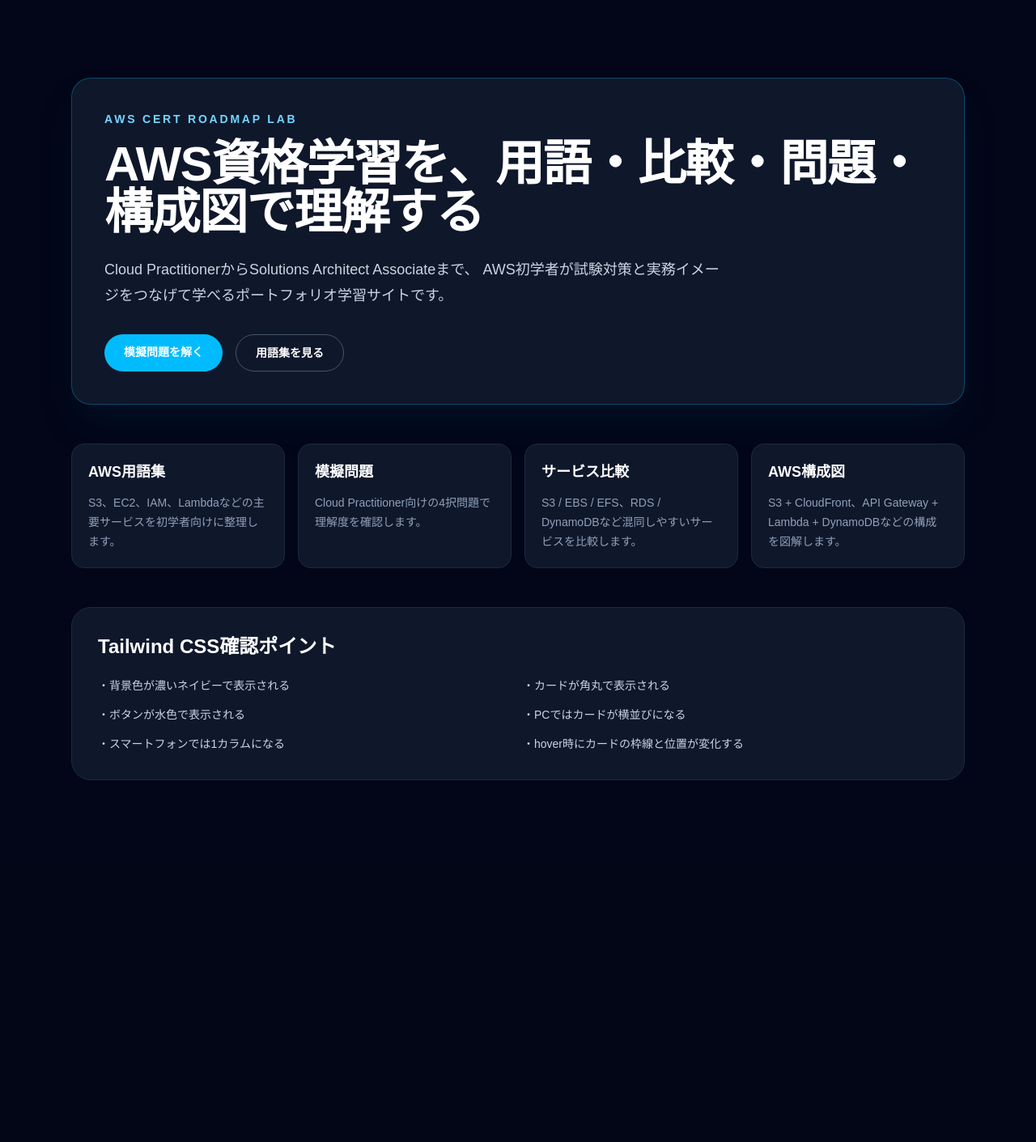
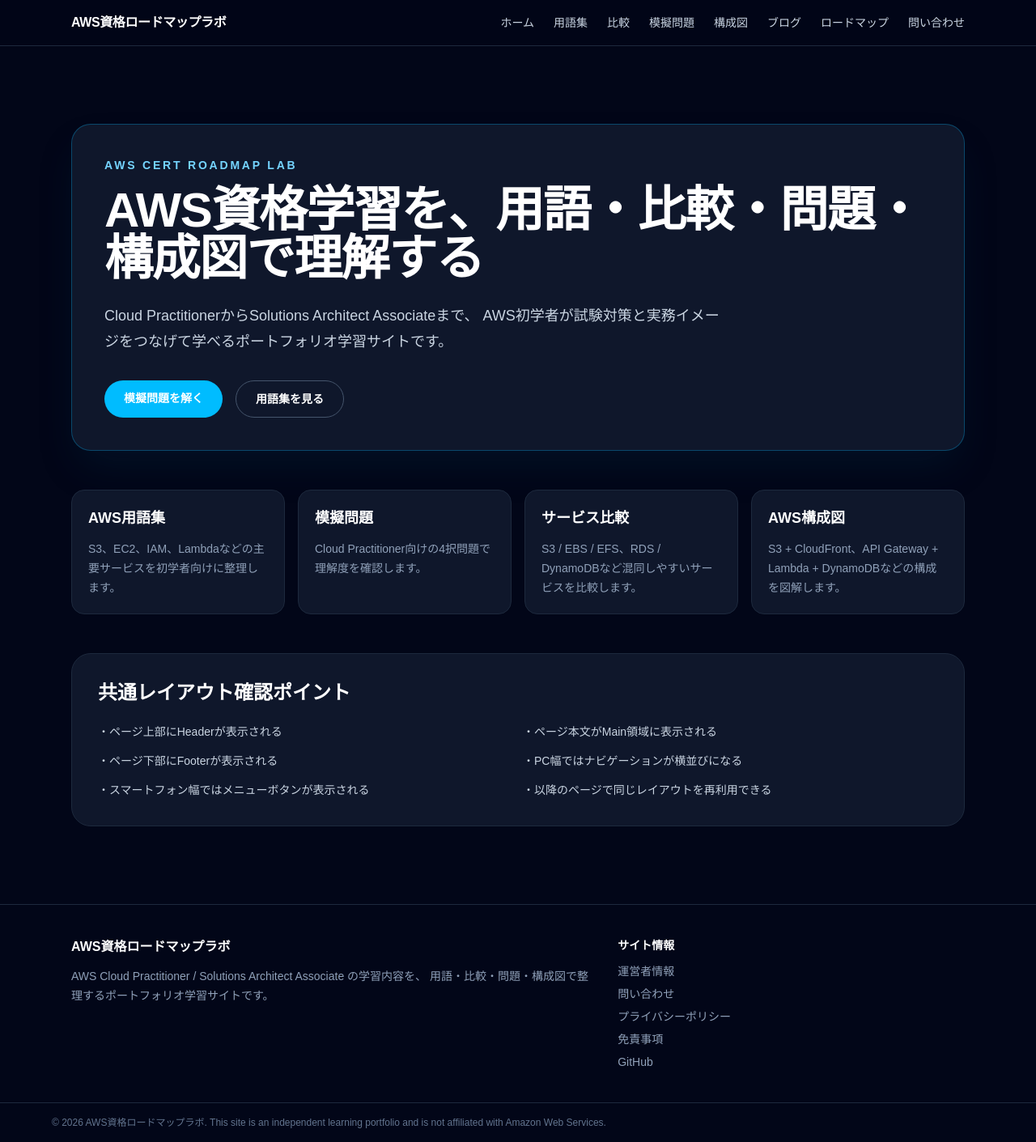
Before and after one commit to vincentmango-wen/aws-cert-roadmap-lab, a Next.js app in the folder frontend/: page / in a window 1280 px wide. Shown: the whole page at 81% size. Before the commit the page ends 1060 px from the top, so only its background shows below. Built offline with nearby package versions, Linux system fonts and the light colour scheme.

Commit message:
style: P1-003 configure Tailwind CSS close #5 (#35)

```diff
--- a/frontend/src/app/layout.tsx
+++ b/frontend/src/app/layout.tsx
@@ -1,4 +1,5 @@
 import type { Metadata } from "next";
+import { SiteLayout } from "@/components/layout/SiteLayout";
 import "./globals.css";
 
 export const metadata: Metadata = {
@@ -14,7 +15,9 @@
 }>) {
   return (
     <html lang="ja">
-      <body>{children}</body>
+      <body>
+        <SiteLayout>{children}</SiteLayout>
+      </body>
     </html>
   );
 }
--- a/frontend/src/app/page.tsx
+++ b/frontend/src/app/page.tsx
@@ -23,7 +23,6 @@
 
 export default function Home() {
   return (
-    <main className="min-h-screen bg-slate-950 text-white">
     <section className="mx-auto flex w-full max-w-6xl flex-col gap-12 px-6 py-16 sm:py-24">
       <div className="rounded-3xl border border-sky-400/30 bg-slate-900 p-6 shadow-2xl shadow-sky-950/30 sm:p-10">
         <p className="mb-4 text-sm font-semibold uppercase tracking-[0.2em] text-sky-300">
@@ -71,17 +70,16 @@
       </div>
 
       <section className="rounded-3xl border border-slate-800 bg-slate-900 p-6 sm:p-8">
-          <h2 className="text-2xl font-bold">Tailwind CSS確認ポイント</h2>
+        <h2 className="text-2xl font-bold">共通レイアウト確認ポイント</h2>
         <ul className="mt-5 grid gap-3 text-sm leading-6 text-slate-300 sm:grid-cols-2">
-            <li>・背景色が濃いネイビーで表示される</li>
-            <li>・カードが角丸で表示される</li>
-            <li>・ボタンが水色で表示される</li>
-            <li>・PCではカードが横並びになる</li>
-            <li>・スマートフォンでは1カラムになる</li>
-            <li>・hover時にカードの枠線と位置が変化する</li>
+          <li>・ページ上部にHeaderが表示される</li>
+          <li>・ページ本文がMain領域に表示される</li>
+          <li>・ページ下部にFooterが表示される</li>
+          <li>・PC幅ではナビゲーションが横並びになる</li>
+          <li>・スマートフォン幅ではメニューボタンが表示される</li>
+          <li>・以降のページで同じレイアウトを再利用できる</li>
         </ul>
       </section>
     </section>
-    </main>
   );
 }
--- /dev/null
+++ b/frontend/src/components/layout/Footer.tsx
@@ -0,0 +1,54 @@
+import Link from "next/link";
+
+type FooterLink = {
+  label: string;
+  href: string;
+};
+
+const footerLinks: FooterLink[] = [
+  { label: "運営者情報", href: "/about" },
+  { label: "問い合わせ", href: "/contact" },
+  { label: "プライバシーポリシー", href: "/privacy" },
+  { label: "免責事項", href: "/disclaimer" },
+  { label: "GitHub", href: "/github" },
+];
+
+export function Footer() {
+  return (
+    <footer className="border-t border-slate-800 bg-slate-950">
+      <div className="mx-auto grid w-full max-w-6xl gap-8 px-6 py-10 md:grid-cols-[1.5fr_1fr]">
+        <div>
+          <p className="text-base font-bold text-white">
+            AWS資格ロードマップラボ
+          </p>
+          <p className="mt-3 max-w-2xl text-sm leading-6 text-slate-400">
+            AWS Cloud Practitioner / Solutions Architect Associate の学習内容を、
+            用語・比較・問題・構成図で整理するポートフォリオ学習サイトです。
+          </p>
+        </div>
+
+        <div>
+          <p className="text-sm font-semibold text-white">サイト情報</p>
+          <nav className="mt-3 grid gap-2 text-sm text-slate-400">
+            {footerLinks.map((link) => (
+              <Link
+                key={link.href}
+                href={link.href}
+                className="transition hover:text-sky-300"
+              >
+                {link.label}
+              </Link>
+            ))}
+          </nav>
+        </div>
+      </div>
+
+      <div className="border-t border-slate-800 px-6 py-4">
+        <p className="mx-auto w-full max-w-6xl text-xs text-slate-500">
+          © 2026 AWS資格ロードマップラボ. This site is an independent learning
+          portfolio and is not affiliated with Amazon Web Services.
+        </p>
+      </div>
+    </footer>
+  );
+}
--- /dev/null
+++ b/frontend/src/components/layout/Header.tsx
@@ -0,0 +1,84 @@
+"use client";
+
+import Link from "next/link";
+import { useState } from "react";
+
+type NavigationItem = {
+  label: string;
+  href: string;
+};
+
+const navigationItems: NavigationItem[] = [
+  { label: "ホーム", href: "/" },
+  { label: "用語集", href: "/terms" },
+  { label: "比較", href: "/comparisons" },
+  { label: "模擬問題", href: "/questions" },
+  { label: "構成図", href: "/architectures" },
+  { label: "ブログ", href: "/blog" },
+  { label: "ロードマップ", href: "/roadmap" },
+  { label: "問い合わせ", href: "/contact" },
+];
+
+export function Header() {
+  const [isOpen, setIsOpen] = useState(false);
+
+  const closeMenu = () => {
+    setIsOpen(false);
+  };
+
+  return (
+    <header className="sticky top-0 z-50 border-b border-slate-800 bg-slate-950/95 backdrop-blur">
+      <div className="mx-auto flex w-full max-w-6xl items-center justify-between px-6 py-4">
+        <Link
+          href="/"
+          className="text-base font-bold tracking-tight text-white"
+          onClick={closeMenu}
+        >
+          AWS資格ロードマップラボ
+        </Link>
+
+        <nav className="hidden items-center gap-6 text-sm font-medium text-slate-300 lg:flex">
+          {navigationItems.map((item) => (
+            <Link
+              key={item.href}
+              href={item.href}
+              className="transition hover:text-sky-300"
+            >
+              {item.label}
+            </Link>
+          ))}
+        </nav>
+
+        <button
+          type="button"
+          className="inline-flex items-center rounded-lg border border-slate-700 px-3 py-2 text-sm font-semibold text-white lg:hidden"
+          aria-controls="mobile-navigation"
+          aria-expanded={isOpen}
+          onClick={() => setIsOpen((current) => !current)}
+        >
+          メニュー
+        </button>
+      </div>
+
+      {isOpen ? (
+        <nav
+          id="mobile-navigation"
+          className="border-t border-slate-800 bg-slate-950 px-6 py-4 lg:hidden"
+        >
+          <div className="mx-auto grid w-full max-w-6xl gap-3 text-sm font-medium text-slate-300">
+            {navigationItems.map((item) => (
+              <Link
+                key={item.href}
+                href={item.href}
+                className="rounded-lg px-3 py-2 transition hover:bg-slate-900 hover:text-sky-300"
+                onClick={closeMenu}
+              >
+                {item.label}
+              </Link>
+            ))}
+          </div>
+        </nav>
+      ) : null}
+    </header>
+  );
+}
--- /dev/null
+++ b/frontend/src/components/layout/SiteLayout.tsx
@@ -0,0 +1,16 @@
+import { Footer } from "./Footer";
+import { Header } from "./Header";
+
+type SiteLayoutProps = Readonly<{
+  children: React.ReactNode;
+}>;
+
+export function SiteLayout({ children }: SiteLayoutProps) {
+  return (
+    <div className="flex min-h-screen flex-col bg-slate-950 text-white">
+      <Header />
+      <main className="flex-1">{children}</main>
+      <Footer />
+    </div>
+  );
+}
```
Lines whose indentation alone changed are shown as unchanged.
